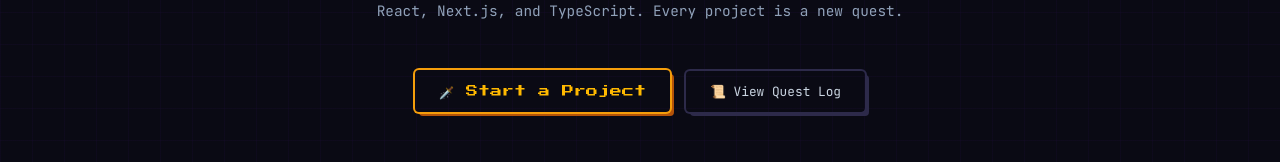
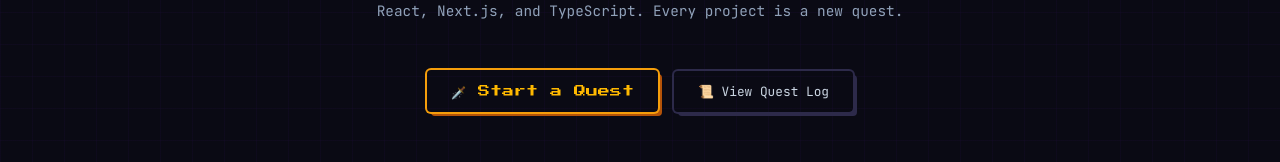
Before and after one commit to jakekaminski/jakekaminski-design, a Next.js app: page / in a window 1280 px wide. Shown: the part 727-889 px from the top of the page. Built offline with nearby package versions, Linux system fonts and the light colour scheme; no server answers.

Commit message:
copy: restore quest language in hero and contact eyebrow, keep project in body/placeholder

```diff
--- a/components/sections/ContactSection.tsx
+++ b/components/sections/ContactSection.tsx
@@ -29,7 +29,7 @@
                             className="mb-3 text-xs uppercase tracking-widest text-purple-400"
                             style={{ fontFamily: 'var(--font-body)' }}
                         >
-                            Get in Touch
+                            Start a Quest
                         </p>
                         <h2
                             className="mb-6 leading-loose text-slate-100"
--- a/components/sections/HomeHero.tsx
+++ b/components/sections/HomeHero.tsx
@@ -71,7 +71,7 @@
                         className="pixel-border-amber inline-flex items-center gap-2 rounded px-6 py-3 text-xs text-amber-400 transition-all hover:bg-amber-400/10"
                         style={{ fontFamily: 'var(--font-heading)', lineHeight: '1.5' }}
                     >
-                        🗡️ Start a Project
+                        🗡️ Start a Quest
                     </a>
                     <a
                         href="#projects"
```
